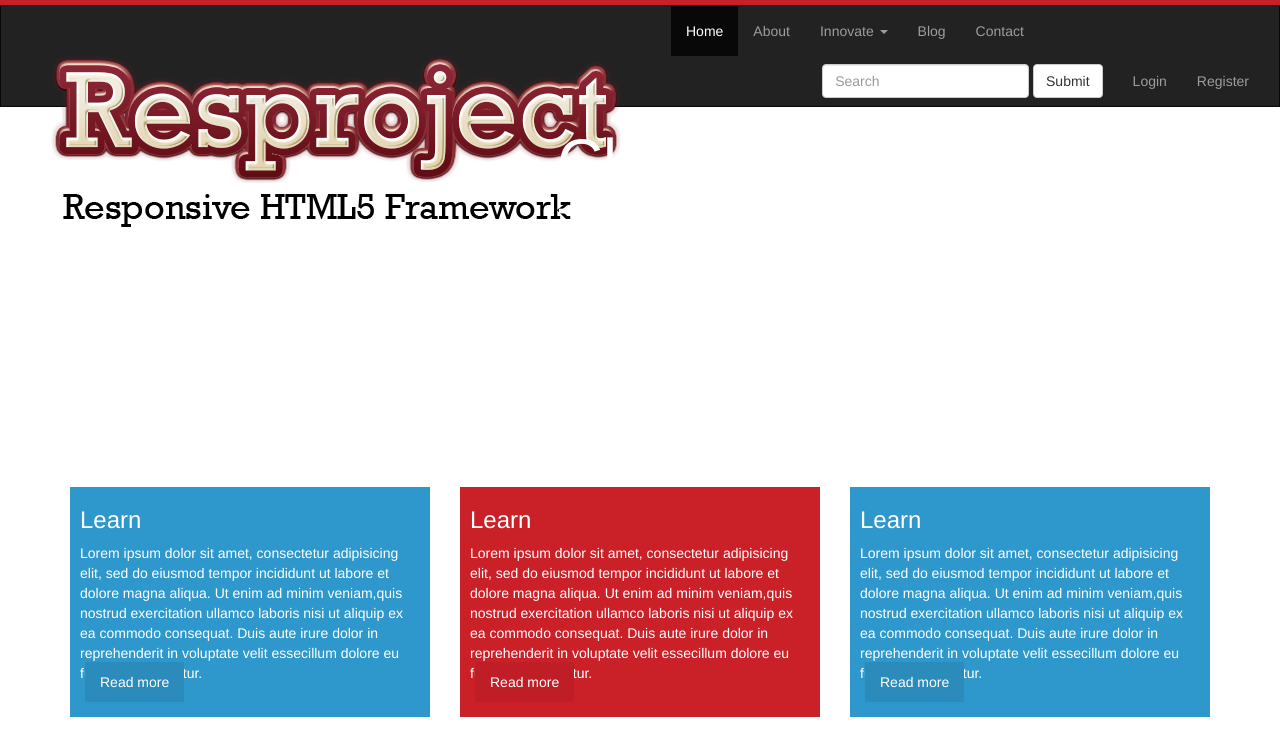
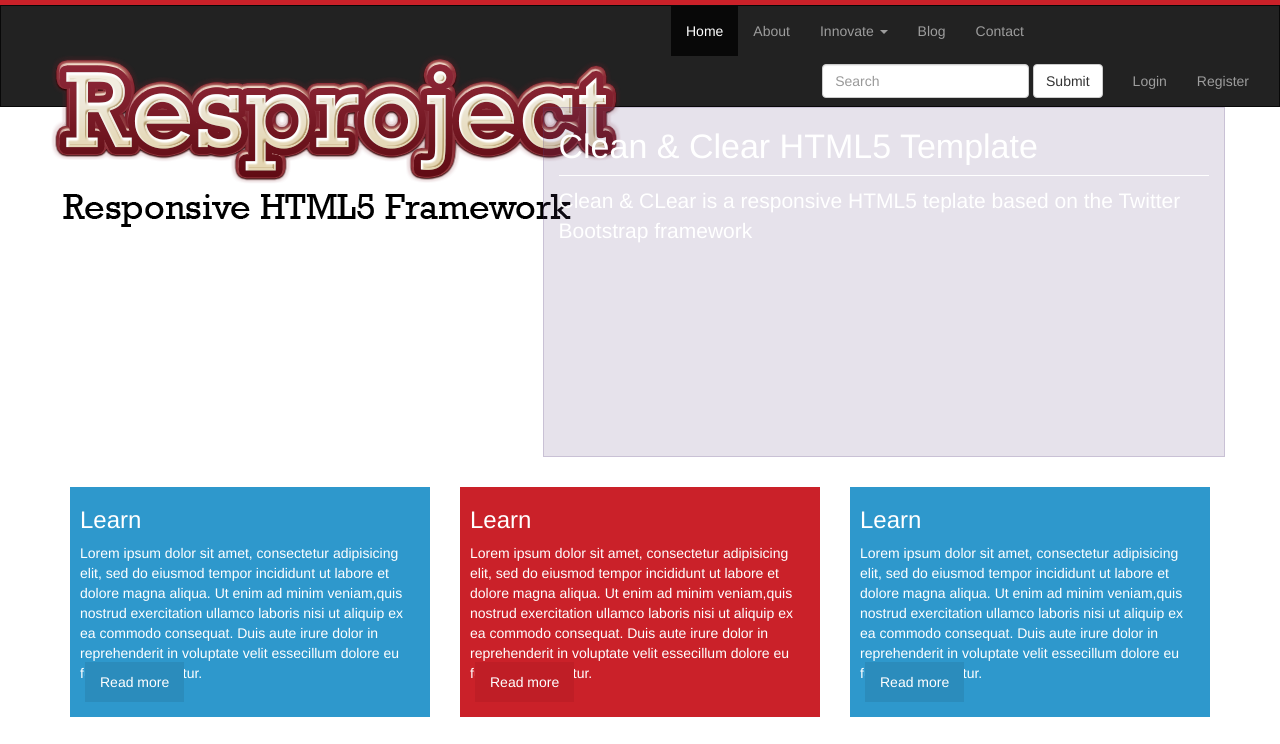
Before and after one commit to IreneDev/projects-2017, a plain HTML site: page 3_Resposive_web_dev_project/index.html in a window 1280 px wide. Shown: the top 744 px of the page. Drawn offline with Linux system fonts and the light colour scheme; files whose address does not match are found by name.

Commit message:
Style jumbotron in custom.css

```diff
--- a/3_Resposive_web_dev_project/css/custom.css
+++ b/3_Resposive_web_dev_project/css/custom.css
@@ -8,6 +8,17 @@
 	height: 350px;
 	padding: 0;
 	color: #ffffff;
+}
+.jumbotron h1 {
+	font-size: 34px;
+	border-bottom: 1px solid #ffffff;
+	padding-bottom: 10px;
+}
+.jumbotron [class*="col-"] {
+	background-color: rgba(86,61,124,.15);
+	border: 1px solid rgba(86,61,124,.2);
+	overflow: auto;
+	height: 350px;
 }
 .navbar {
 	border-radius: 0;
```
